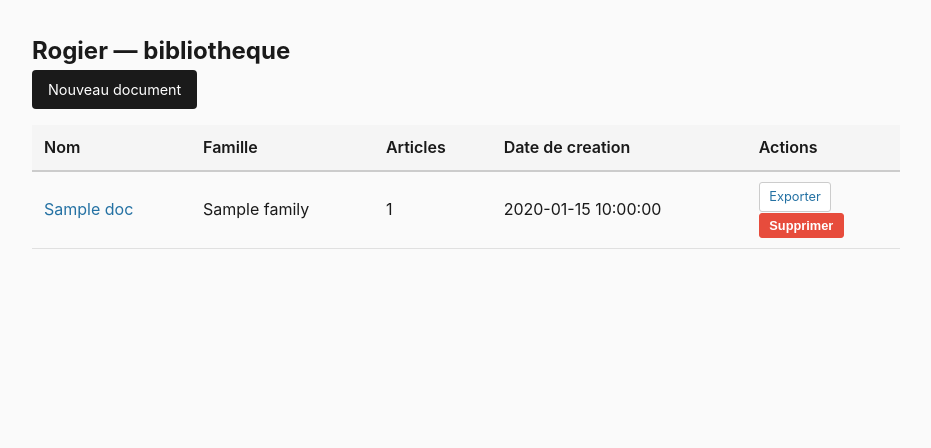
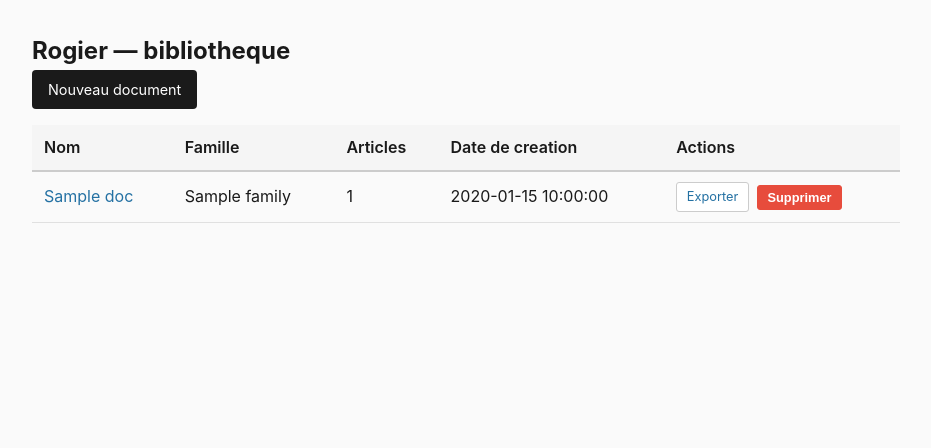
Before and after one commit to Winston-1874/Rogier, a FastAPI app: template rogier/templates/dashboard.html in a window 1280 px wide. Shown: the part 55-503 px from the top of the page, without its empty margins (174-1105 px from the left). Run offline with FastAPI, Linux system fonts and the light colour scheme; the template is opened without the code that fills it: most values are stand-ins (such as "Sample title", 1, 10 or a date in 2020); parts of the project's set-up code (start-up, migrations or seed data) failed here and were passed over.

Commit message:
Update style.css
CSS lié ajout bouton export.

```diff
--- a/rogier/static/css/style.css
+++ b/rogier/static/css/style.css
@@ -244,6 +244,14 @@ main:not(:has(.tree-layout)) {
 
 .doc-table td a:hover {
     text-decoration: underline;
+}
+
+.doc-actions {
+    display: flex; gap: 0.5rem; align-items: center;
+}
+
+.doc-actions form {
+    display: inline;
 }
 
 .empty-state {
```
